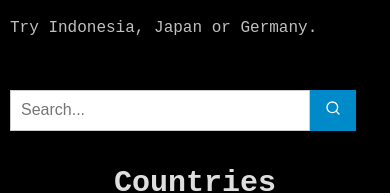
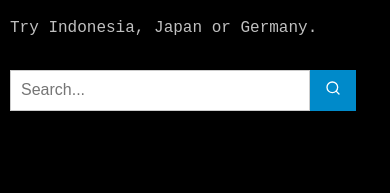
Before and after one commit to obscalion/country-scope, a React (Vite) app: page / in a window 390 px wide. Shown: the part 745-938 px from the top of the page. Built offline with nearby package versions, Linux system fonts and the light colour scheme.

Commit message:
Update various parts of react components

```diff
--- a/src/components/countries/Countries.css
+++ b/src/components/countries/Countries.css
@@ -17,3 +17,11 @@
     justify-content: center;
     gap: 50px;
 }
+
+@media screen and (max-width: 768px) {
+
+    .countries {
+        padding-top: 75px;
+    }
+
+  }
--- a/src/components/jumbotron/Jumbotron.css
+++ b/src/components/jumbotron/Jumbotron.css
@@ -1,8 +1,8 @@
 .jumbotron {
 /* Suggested code may be subject to a license. Learn more: ~LicenseLog:2961223804. */
-    background-image: linear-gradient(to bottom, #00000000 0, #000000 480px, #000000 480px), url('../../assets/world-map-2.png');
+    background-image: linear-gradient(to bottom, #00000000 0, #000000 480px, #000000 480px), url('../../assets/world-map-3.png');
     background-repeat: repeat-x;
-    background-size: 825px 500px;
+    background-size: 850px 500px;
     min-height: 500px;
     display: flex;
 }
--- a/src/components/searchBox/SearchBox.css
+++ b/src/components/searchBox/SearchBox.css
@@ -1,5 +1,5 @@
 .search-container {
-    margin-top: 50px;
+    margin-top: 30px;
     padding: 0;
     display: flex;
     justify-content: left;
```
Also changed, not shown: src/assets/world-map-3.png (added).
